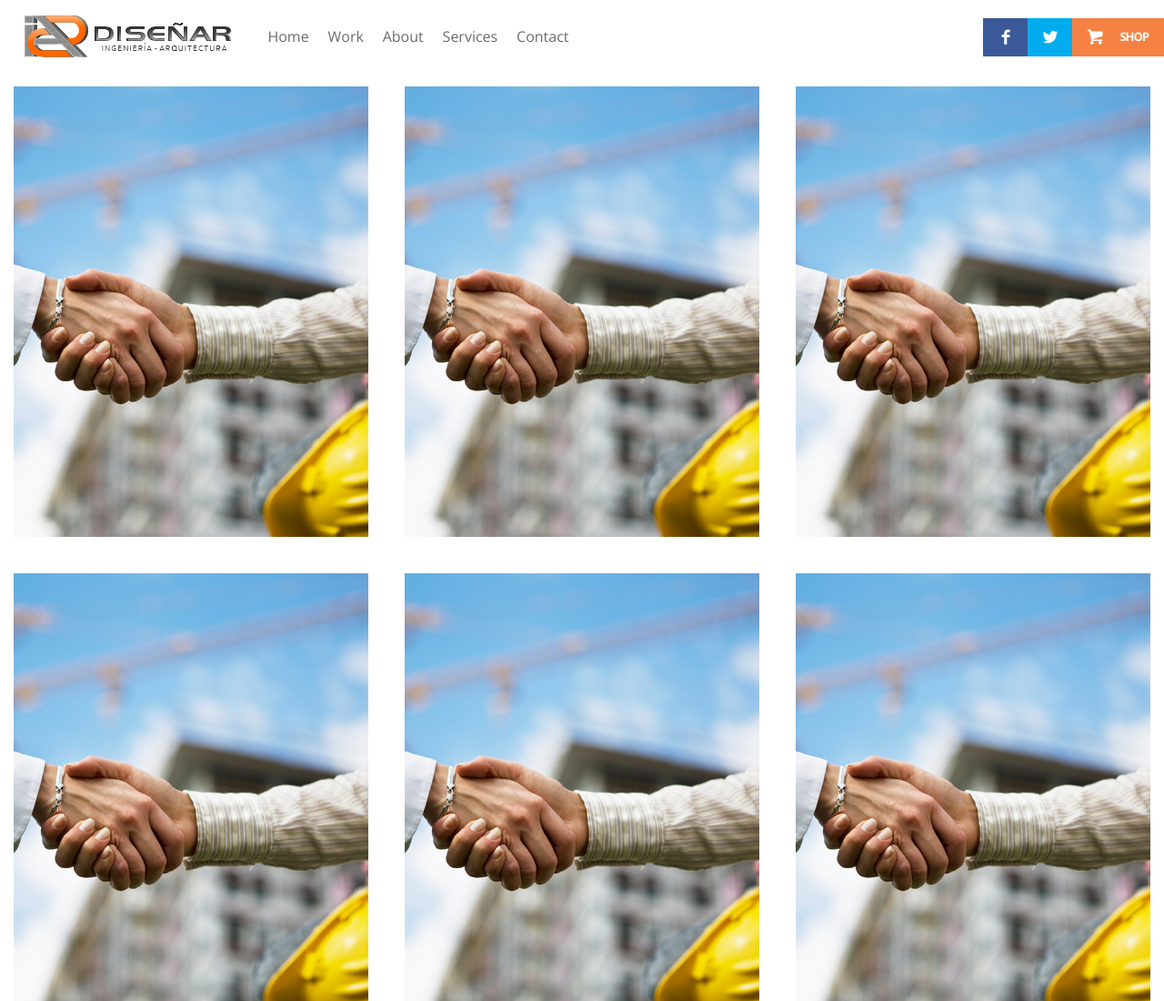
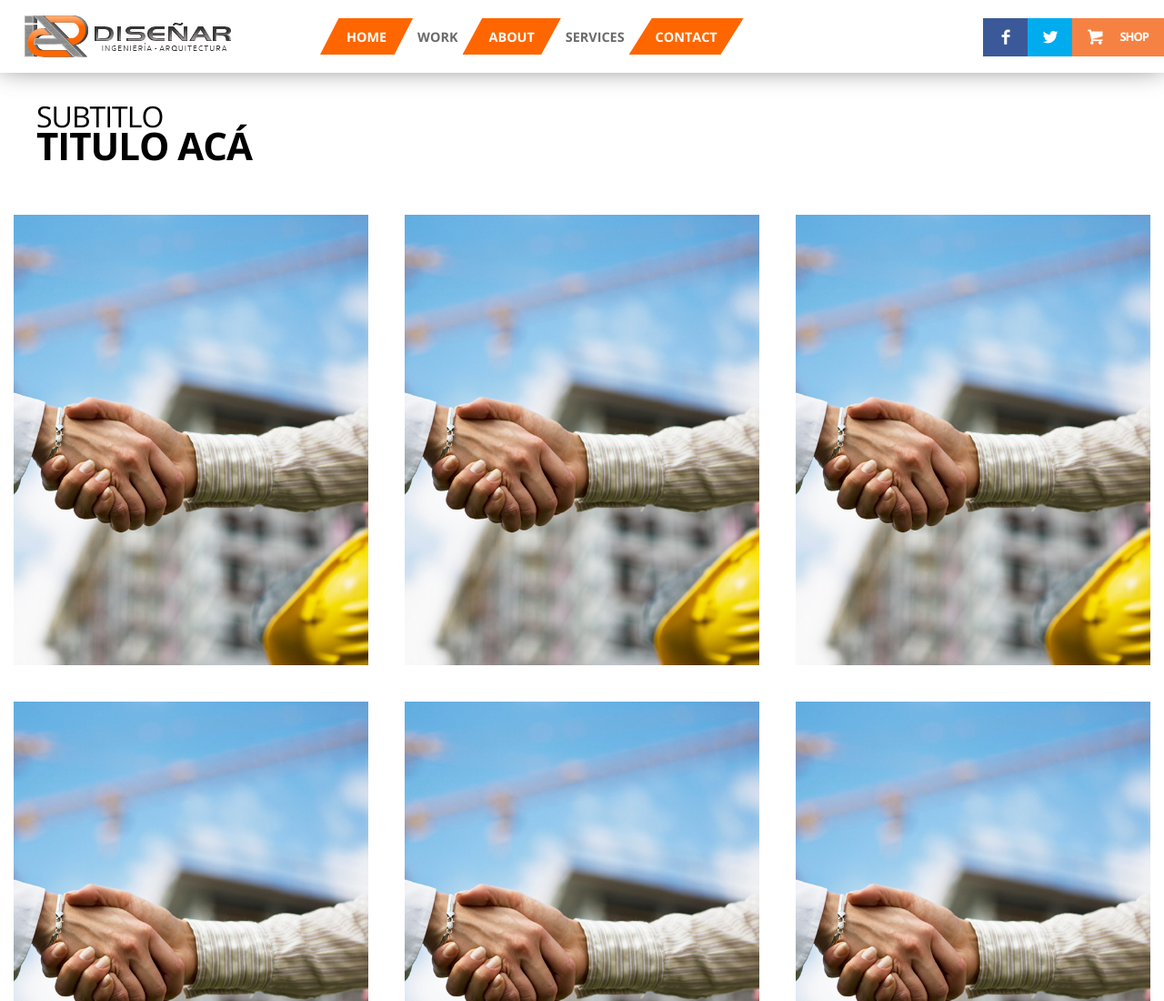
Before and after one commit to diego9497/disenar, a plain HTML site: page our-services.html in a window 1280 px wide. Shown: the top 1100 px of the page at 91% size. Drawn offline with nearby package versions, Linux system fonts and the light colour scheme; some packages are replaced by stand-ins of ours.

Commit message:
Posible header

```diff
--- a/css/estilos.css
+++ b/css/estilos.css
@@ -81,15 +81,21 @@
 .card:hover .text .titulo{
   transform: translateY(0px);
 }
+main{
+  padding: 32px 15px;
+}
 
 /* Contenedor servicios*/
 
 .services-container{
   display: grid;
-  padding: 15px;
   grid-template-columns: repeat(auto-fill, minmax(290px, 1fr));
   grid-template-rows: auto;
   gap: 40px;
+}
+.title-services{
+  margin-bottom: 55px;
+  padding: 0 25px;
 }
 @media screen and (max-width: 660px){
   .services-container{
--- a/css/style.css
+++ b/css/style.css
@@ -345,7 +345,7 @@ img {
 	width: 100%;
 	display: grid;
 	grid-template-columns: repeat(4, 1fr);
-	grid-template-rows: 290px 912px 25vw;
+	grid-template-rows: auto 912px 25vw;
 	grid-template-areas:  "he2 he2 he3 he3"
 						 						"he4 he5 he6 he6"
 						 						"ce1 ce1 ce1 ce3";
@@ -618,9 +618,11 @@ header{
 	height: 80px;
 	align-content: center;
 	justify-content: space-between;
+	/* background: #f5f5f5 */
+	box-shadow: 0px -10px 32px 0px rgba(0,0,0,0.75);
 }
 .logo {
-	padding: 0 20px;
+	padding: 0 40px 0 20px;
 	display: flex;
   align-items: center;
 }
@@ -639,8 +641,34 @@ header{
 	margin:0;
 	width: calc(50vw - 288px);
 }
+.menu-desktop .menu-item{
+	display: flex;
+	align-items: center;
+	justify-content: center;
+	height: 50%;
+	width: 100%;
+	padding: 0 5px;
+}
+.menu-desktop .menu-item a{
+	font-weight: 700;
+	text-transform: uppercase;
+	font-size: .9em;
+
+}
+.menu-desktop .menu-item:nth-child(odd){
+	background: #ff6600;
+	color: white;
+	clip-path: polygon(20% 0, 100% 0, 80% 100%, 0% 100% );
+	padding: 0 29px;
+}
+.menu-desktop .menu-item:nth-child(odd) a{
+	color: white;
+}
+
 .left-header{
 	display: flex;
+	width: 55%;
+	justify-content: space-between;
 }
 .header-socials-wrapper {
 	width: 1260px;
--- a/our-services.html
+++ b/our-services.html
@@ -89,6 +89,11 @@
 		</div>
 	</header>
 	<main>
+		<div class="title-services">
+			<h2 class="about-subtitle">Subtitlo</h2>
+			<h1 class="about-title">Titulo acá</h1>
+
+		</div>
 		<section class="services-container">
 			<a class="card" href="">
 				<img src="./upload/window.jpg" alt="">
```
Also changed, not shown: contact-us.html (+1 -1 lines), index.html (+1 -1 lines), css/js_composer_front_custom.css, images/SVG/Recurso 1.svg (added), images/SVG/Recurso 2.svg (added).
